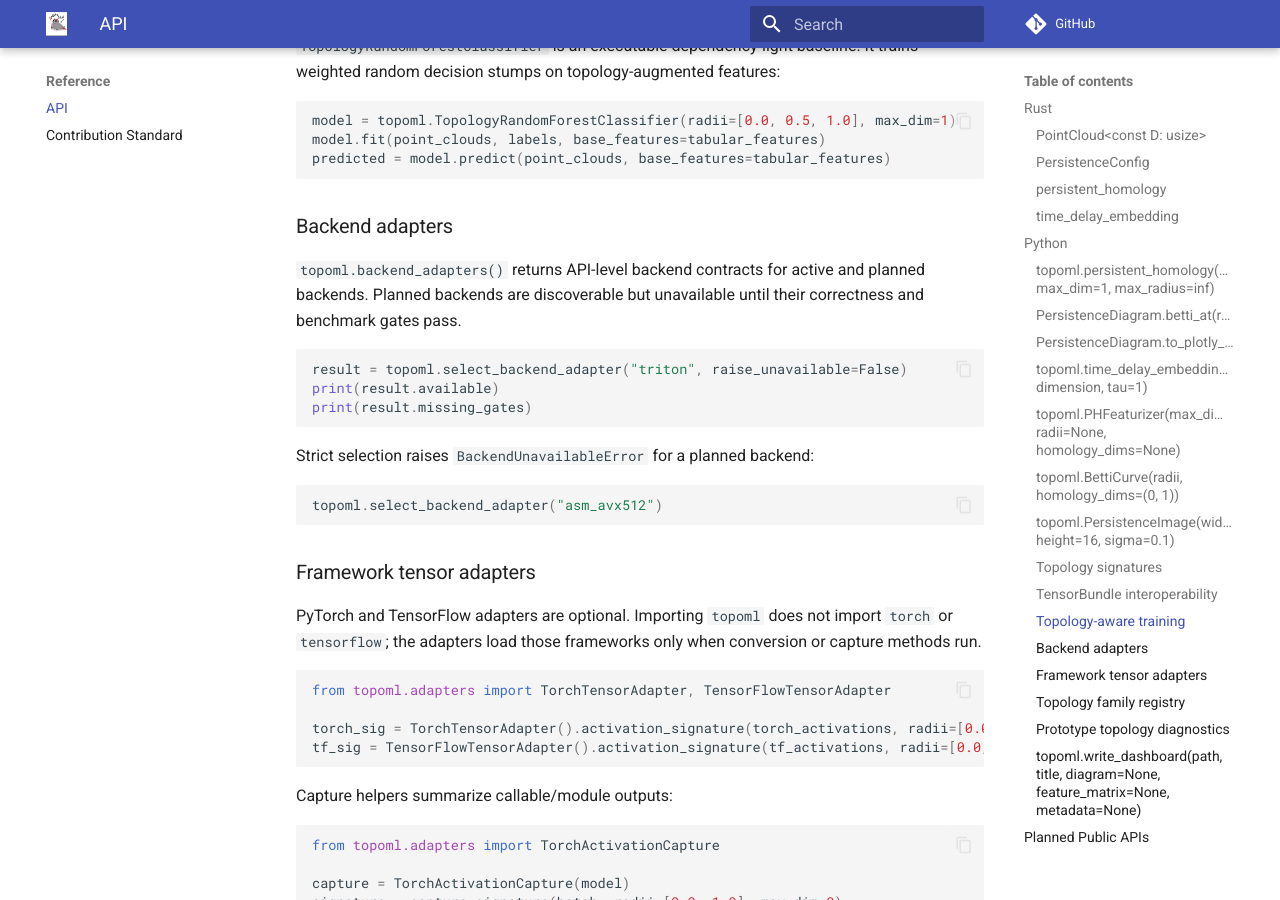
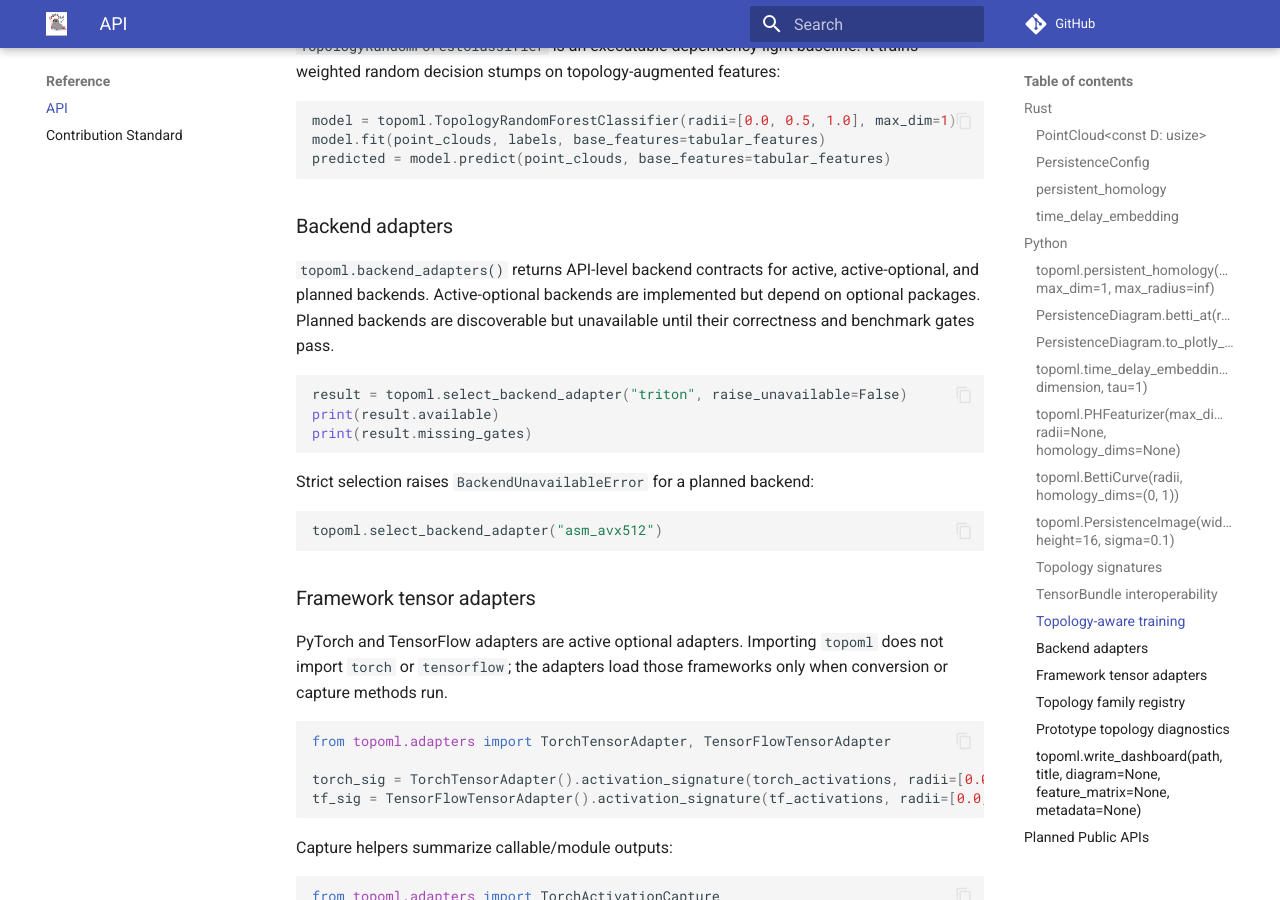
Before and after one commit to teerthsharma/topological-ml-toolkit, an MkDocs documentation site: the page built from docs/reference/api.md, in a window 1280 px wide and 900 px high, scrolled down 3392 px. Built offline with MkDocs 1.6.1 and Material for MkDocs 9.7.7, drawn with Linux system fonts in a browser that asks for light colours; comment, search, counter and statistics services are not loaded.

Commit message:
feat: activate optional framework adapters

````diff
--- a/docs/reference/api.md
+++ b/docs/reference/api.md
@@ -167,9 +167,10 @@ predicted = model.predict(point_clouds, base_features=tabular_features)
 
 ### Backend adapters
 
-`topoml.backend_adapters()` returns API-level backend contracts for active and
-planned backends. Planned backends are discoverable but unavailable until their
-correctness and benchmark gates pass.
+`topoml.backend_adapters()` returns API-level backend contracts for active,
+active-optional, and planned backends. Active-optional backends are implemented
+but depend on optional packages. Planned backends are discoverable but
+unavailable until their correctness and benchmark gates pass.
 
 ```python
 result = topoml.select_backend_adapter("triton", raise_unavailable=False)
@@ -185,9 +186,9 @@ topoml.select_backend_adapter("asm_avx512")
 
 ### Framework tensor adapters
 
-PyTorch and TensorFlow adapters are optional. Importing `topoml` does not import
-`torch` or `tensorflow`; the adapters load those frameworks only when conversion
-or capture methods run.
+PyTorch and TensorFlow adapters are active optional adapters. Importing `topoml`
+does not import `torch` or `tensorflow`; the adapters load those frameworks only
+when conversion or capture methods run.
 
 ```python
 from topoml.adapters import TorchTensorAdapter, TensorFlowTensorAdapter
````
Also changed, not shown: README.md (+9 -6 lines), docs/backends/roadmap.md (+6 -2 lines), docs/benchmarks/e2e-claims.md (+5 -4 lines), docs/index.md (+4 -4 lines), 7 other files.
